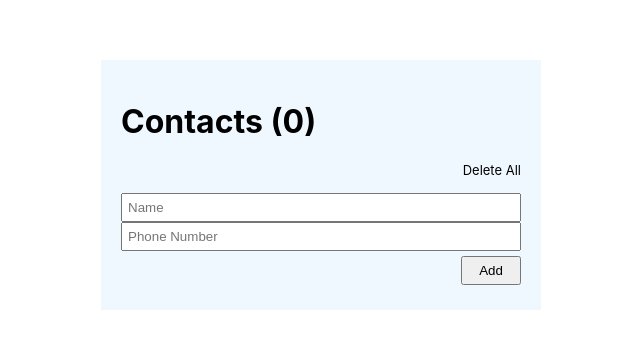
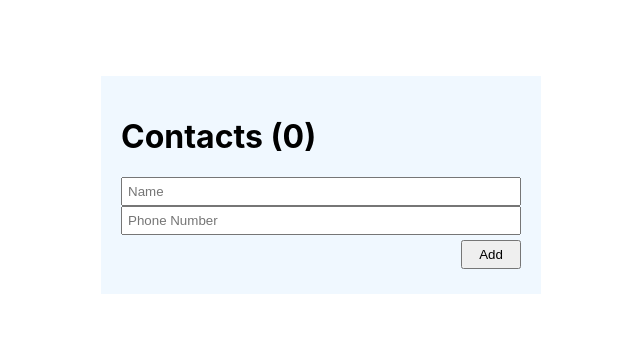
Before and after one commit to ardacoskun/ContactsApp-React-Redux, a React (Create React App) app: page / in a window 1280 px wide. Shown: the part 215-564 px from the top of the page, without its empty margins (319-959 px from the left). Built offline with nearby package versions, Linux system fonts and the light colour scheme.

Commit message:
functionality added to delete all button,if total contacts 0 delete all button is not displayed

```diff
--- a/src/components/Contacts/List.js
+++ b/src/components/Contacts/List.js
@@ -6,6 +6,7 @@ import Item from "./Item";
 
 const List = () => {
   const contacts = useSelector(contactSelectors.selectAll);
+  const total = useSelector(contactSelectors.selectTotal);
   const dispatch = useDispatch();
 
   const handleDeleteAll = () => {
@@ -16,9 +17,11 @@ const List = () => {
 
   return (
     <div>
-      <div className="deleteAllBtn" onClick={handleDeleteAll}>
-        Delete All
-      </div>
+      {total > 0 && (
+        <div className="deleteAllBtn" onClick={handleDeleteAll}>
+          Delete All
+        </div>
+      )}
       <ul className="list">
         {contacts.length > 0 &&
           contacts.map((contact) => (
```
